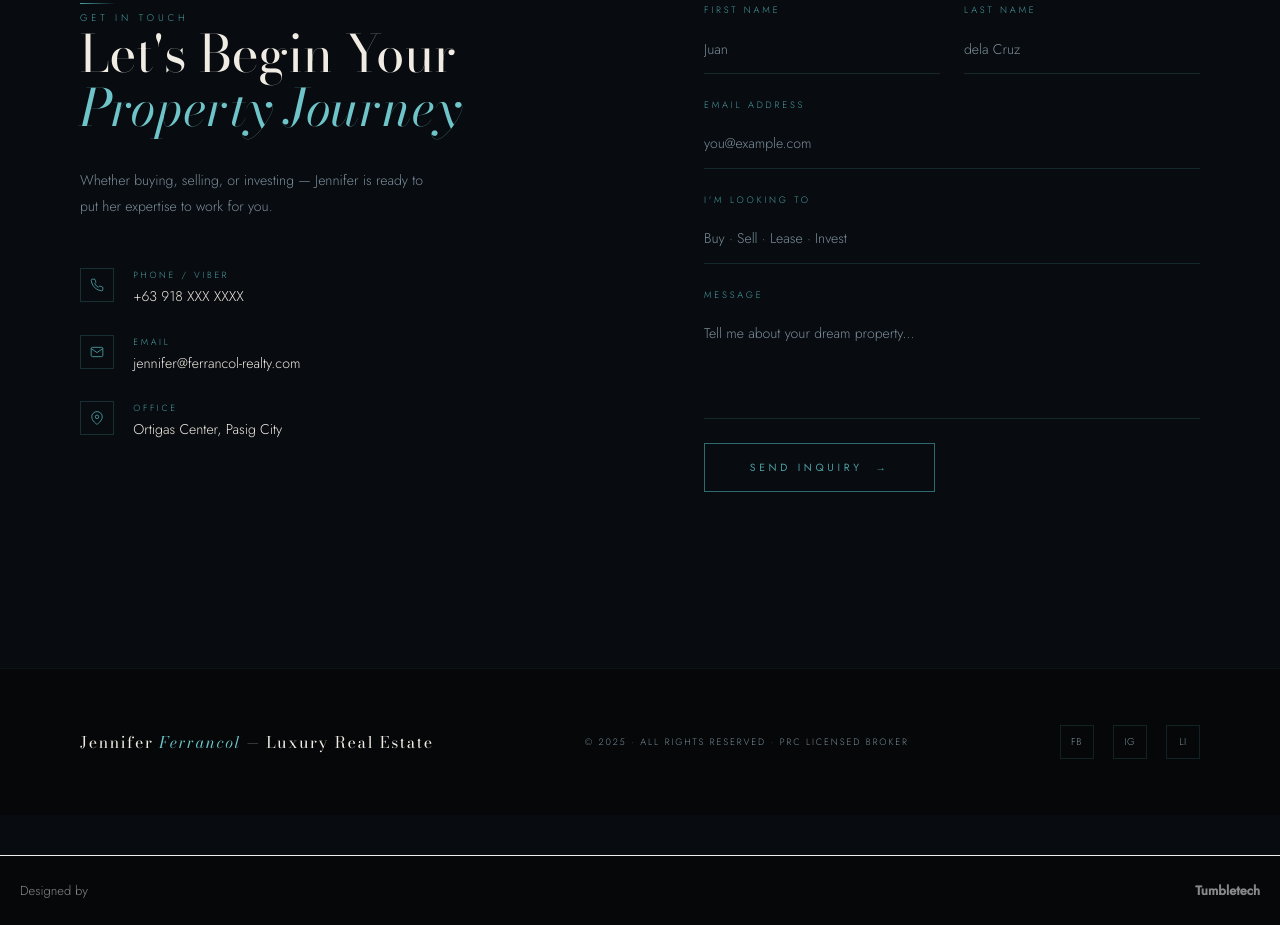
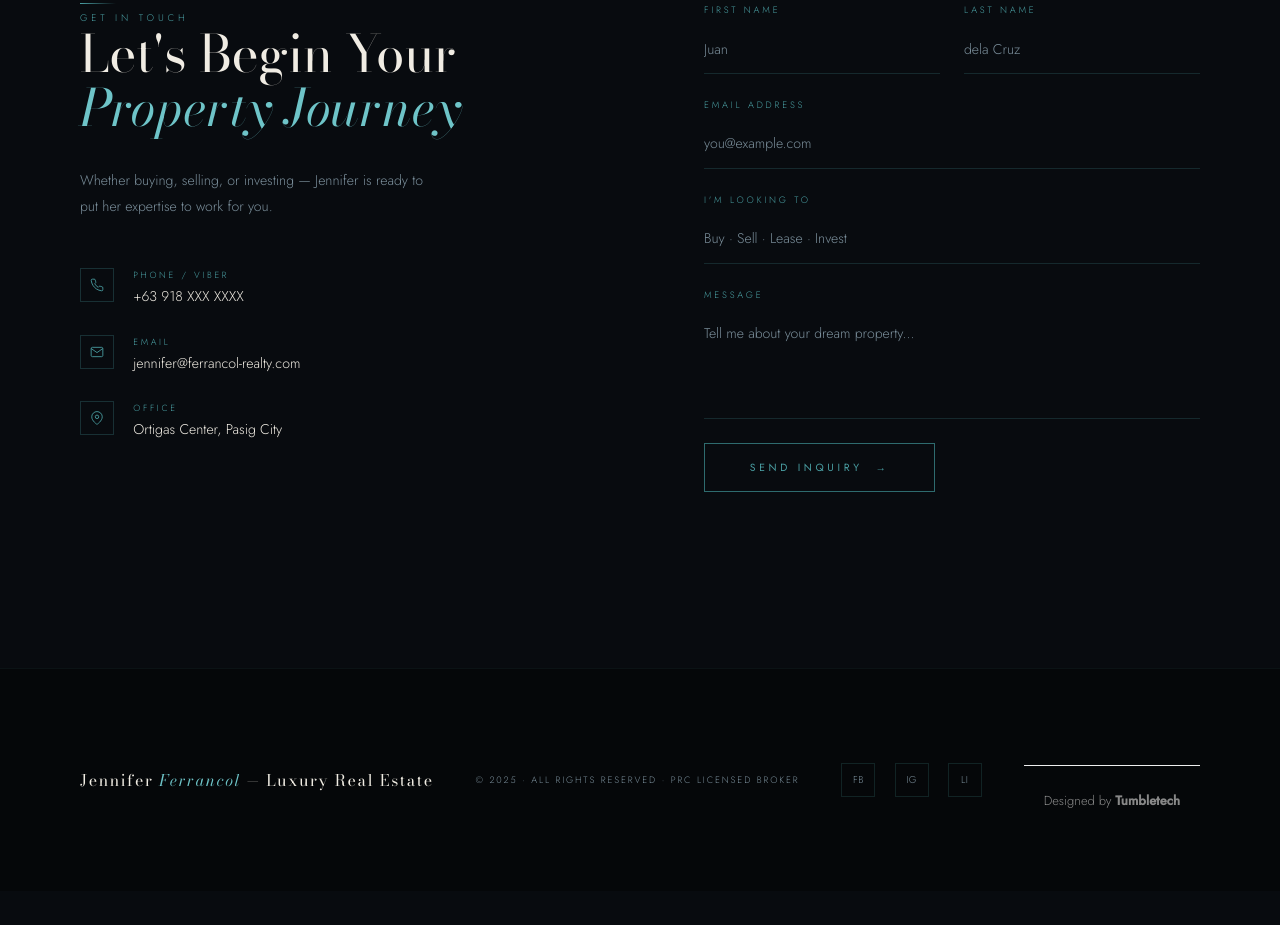
Before and after one commit to tumbletech/ferrancol-realty, a plain HTML site: page index.html in a window 1280 px wide. Shown: the part 4644-5569 px from the top of the page. After the commit the page ends 5535 px from the top, so only its background shows below. Drawn offline with nearby package versions, Linux system fonts and the light colour scheme.

Commit message:
Update index.html

```diff
--- a/index.html
+++ b/index.html
@@ -1188,6 +1188,9 @@
       <a href="#">IG</a>
       <a href="#">LI</a>
     </div>
+    <div style="text-align:center; padding:25px 20px; font-size:13px; color:#888; border-top:1px solid #eee; margin-top:40px;">
+      Designed by <strong>Tumbletech</strong>
+    </div>
   </footer>
 
   <script>
@@ -1242,10 +1245,5 @@
   }
   setInterval(()=>switchT((cur+1)%testimonials.length),6000);
   </script>
-
-    <footer style="text-align:center; padding:25px 20px; font-size:13px; color:#888; border-top:1px solid #eee; margin-top:40px;">
-      Designed by <strong>Tumbletech</strong>
-    </footer>
-
   </body>
 </html>
```
